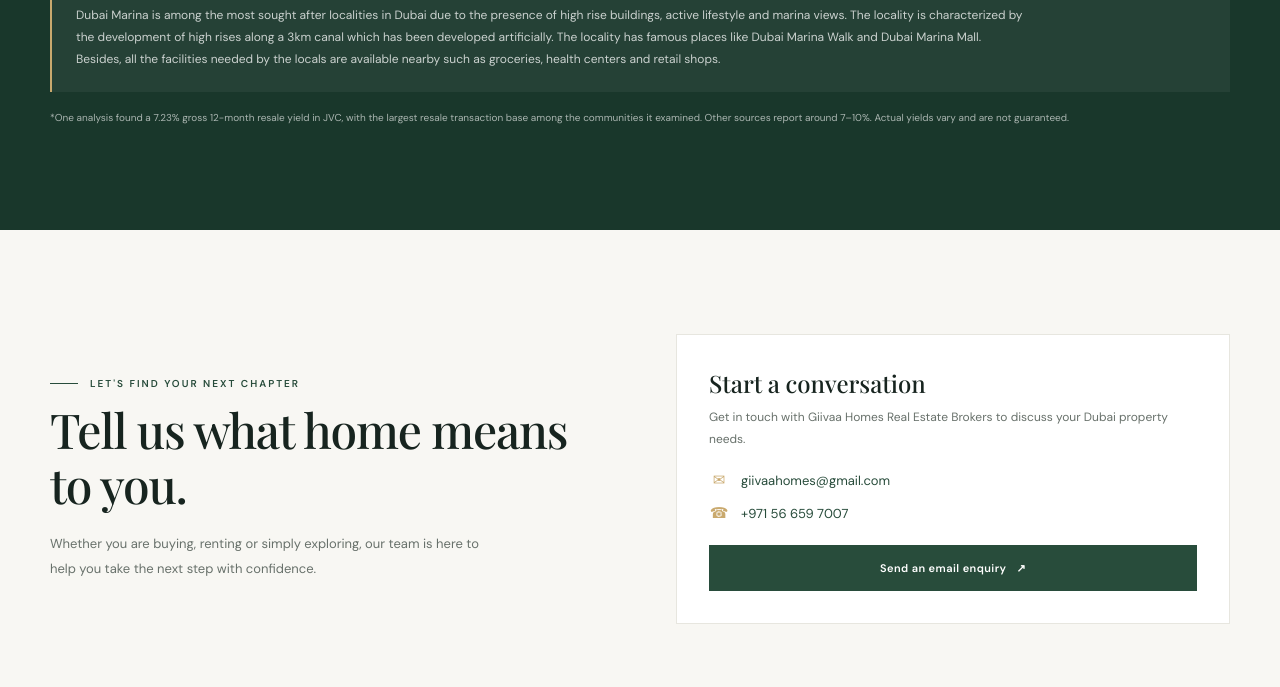
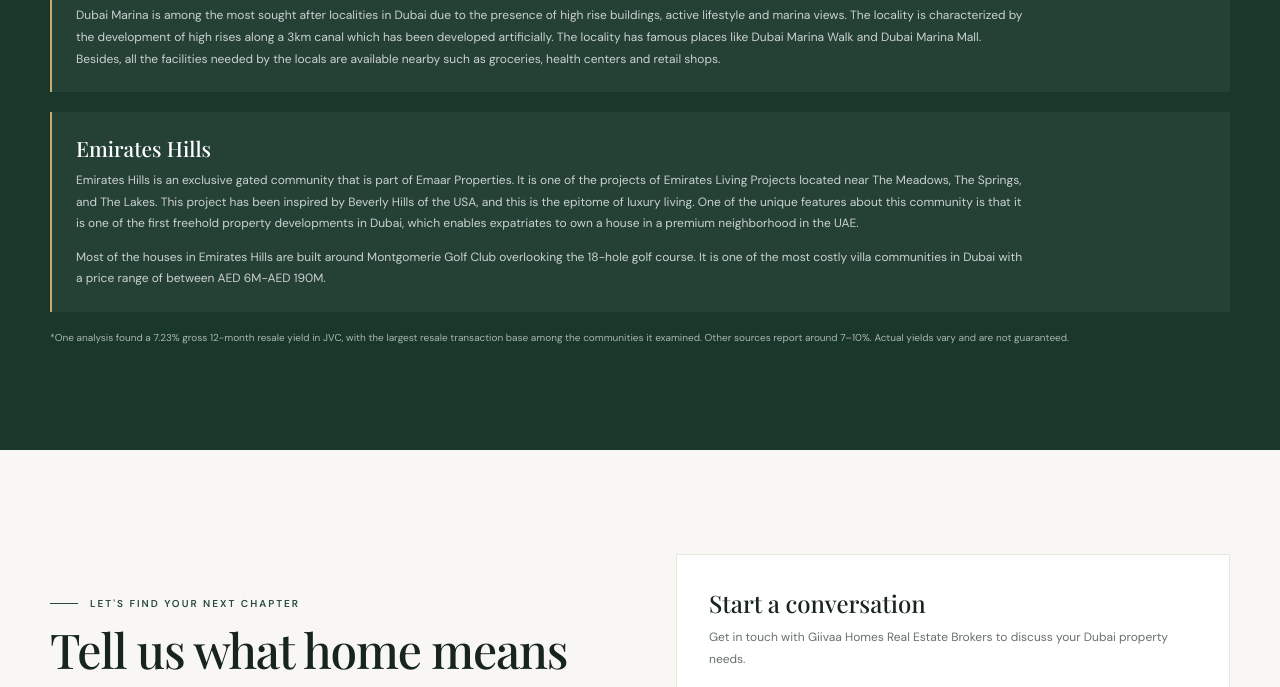
Before and after one commit to hineshthakkar/Giivaa-Homes, a plain HTML site: page index.html in a window 1280 px wide. Shown: the part 3279-3966 px from the top of the page. Drawn offline with nearby package versions, Linux system fonts and the light colour scheme.

Commit message:
Add Emirates Hills area details
Co-authored-by: Copilot <223556219+Copilot@users.noreply.github.com>

```diff
--- a/index.html
+++ b/index.html
@@ -154,6 +154,7 @@
     .area-detail { margin-top: 20px; padding: 22px 24px; border-left: 2px solid var(--gold); background: rgba(255,255,255,.05); }
     .area-detail h3 { margin: 0 0 8px; font: 500 21px var(--serif); }
     .area-detail p { max-width: 950px; margin: 0; color: rgba(255,255,255,.76); font-size: 12px; line-height: 1.8; }
+    .area-detail p + p { margin-top: 12px; }
 
     .contact { display: grid; grid-template-columns: 1fr 1fr; gap: 72px; align-items: center; }
     .contact-copy p { max-width: 430px; margin: 20px 0 0; color: var(--muted); font-size: 13px; line-height: 1.9; }
@@ -367,7 +368,7 @@
           <a class="area-card" href="#downtown-details"><img src="https://images.unsplash.com/photo-1512453979798-5ea266f8880c?auto=format&amp;fit=crop&amp;w=700&amp;q=75" alt="" loading="lazy"><div><h3>Downtown Dubai</h3><p>City energy, iconic views</p></div></a>
           <a class="area-card" href="#palm-details"><img src="https://images.unsplash.com/photo-1519046904884-53103b34b206?auto=format&amp;fit=crop&amp;w=700&amp;q=75" alt="" loading="lazy"><div><h3>Palm Jumeirah</h3><p>Waterfront living, island calm</p></div></a>
           <a class="area-card" href="#marina-details"><img src="https://images.unsplash.com/photo-1511818966892-d7d671e672a2?auto=format&amp;fit=crop&amp;w=700&amp;q=75" alt="" loading="lazy"><div><h3>Dubai Marina</h3><p>Waterside walks, city life</p></div></a>
-          <a class="area-card" href="#properties"><img src="https://images.unsplash.com/photo-1600607687939-ce8a6c25118c?auto=format&amp;fit=crop&amp;w=700&amp;q=75" alt="" loading="lazy"><div><h3>Emirates Hills</h3><p>Space, privacy, greenery</p></div></a>
+          <a class="area-card" href="#emirates-hills-details"><img src="https://images.unsplash.com/photo-1600607687939-ce8a6c25118c?auto=format&amp;fit=crop&amp;w=700&amp;q=75" alt="" loading="lazy"><div><h3>Emirates Hills</h3><p>Space, privacy, greenery</p></div></a>
           <a class="area-card" href="#contact" aria-label="Enquire about Jumeirah Village Circle"><img src="JVC.webp" alt="Aerial view of Jumeirah Village Circle's residential community" loading="lazy"><div><h3>Jumeirah Village Circle</h3><p>Studio &amp; 1-bed demand · 7.23%* gross yield</p></div></a>
         </div>
         <article class="area-detail" id="downtown-details">
@@ -381,6 +382,11 @@
         <article class="area-detail" id="marina-details">
           <h3>Dubai Marina</h3>
           <p>Dubai Marina is among the most sought after localities in Dubai due to the presence of high rise buildings, active lifestyle and marina views. The locality is characterized by the development of high rises along a 3km canal which has been developed artificially. The locality has famous places like Dubai Marina Walk and Dubai Marina Mall. Besides, all the facilities needed by the locals are available nearby such as groceries, health centers and retail shops.</p>
+        </article>
+        <article class="area-detail" id="emirates-hills-details">
+          <h3>Emirates Hills</h3>
+          <p>Emirates Hills is an exclusive gated community that is part of Emaar Properties. It is one of the projects of Emirates Living Projects located near The Meadows, The Springs, and The Lakes. This project has been inspired by Beverly Hills of the USA, and this is the epitome of luxury living. One of the unique features about this community is that it is one of the first freehold property developments in Dubai, which enables expatriates to own a house in a premium neighborhood in the UAE.</p>
+          <p>Most of the houses in Emirates Hills are built around Montgomerie Golf Club overlooking the 18-hole golf course. It is one of the most costly villa communities in Dubai with a price range of between AED 6M-AED 190M.</p>
         </article>
         <p class="disclaimer">*One analysis found a 7.23% gross 12-month resale yield in JVC, with the largest resale transaction base among the communities it examined. Other sources report around 7–10%. Actual yields vary and are not guaranteed.</p>
       </div>
```
